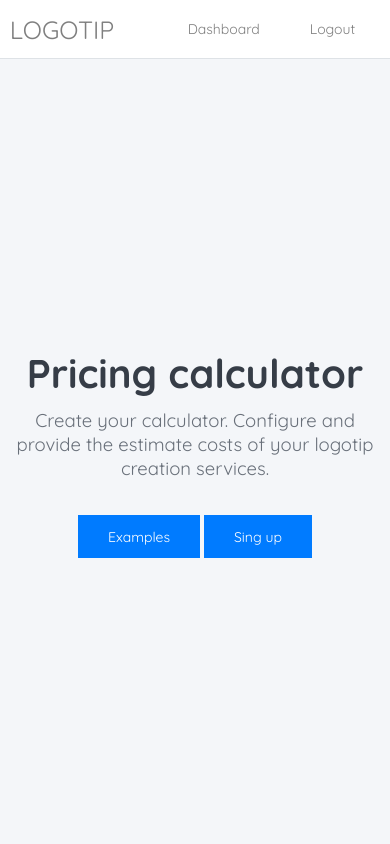
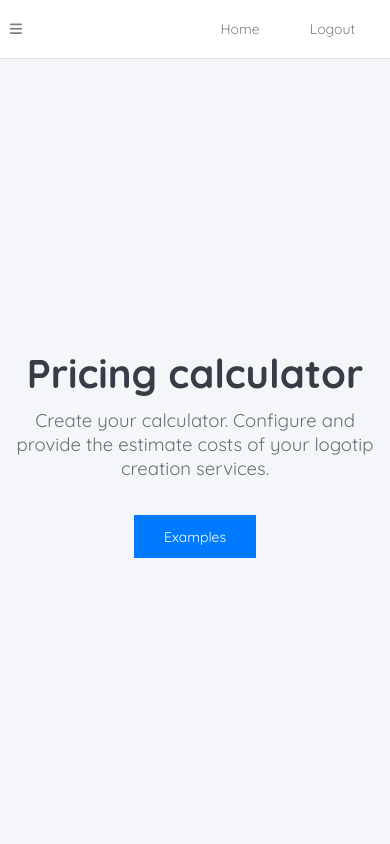
Before and after one commit to maxa22/logoPrice, a PHP site: page /index.php in a window 390 px wide. Run offline with PHP 8.4, Linux system fonts and the light colour scheme; a user stored in the database is signed in; some libraries are stand-ins or nearby versions.

Commit message:
styles change

```diff
--- a/css/styles.css
+++ b/css/styles.css
@@ -110,8 +110,13 @@ header {
   -webkit-box-align: center;
   -ms-flex-align: center;
   align-items: center;
+  padding: 0 2rem 0 7rem;
+  margin: 0 auto;
+}
+.index-nav {
+  margin: 0 auto;
+  max-width: 144rem;
   padding: 0 7rem;
-  margin: 0 auto;
 }
 .navigation__link.logo,
 .navigation__link.logo:link {
@@ -145,8 +150,9 @@ header {
   display: flex;
   justify-content: space-between;
   align-items: center;
+  margin: 0 auto;
+  max-width: 144rem;
   padding: 0 7rem;
-  margin: 0 auto;
 }
 .hero__text,
 .hero__image {
@@ -228,7 +234,7 @@ header {
 .input-wrapper__options {
   display: -ms-grid;
   display: grid;
-  grid-template-columns: repeat(auto-fill, minmax(20rem, 1fr));
+  grid-template-columns: repeat(auto-fill, minmax(22rem, 1fr));
   gap: 4rem;
 }
 input[type="radio"] {
@@ -358,7 +364,7 @@ select {
 
 /* ##### ADMIN PANEL ##### */
 .navigation-admin {
-  padding: 0 7rem;
+  padding: 0 2rem 0 7rem;
 }
 #sidebar-toggle {
   cursor: pointer;
@@ -451,7 +457,7 @@ select {
 }
 
 main {
-  padding: 1rem 7rem;
+  padding: 0 2rem 0 7rem;
   margin: 0 auto;
 }
 /* ##### END OF ADMIN PANEL ##### */
@@ -825,7 +831,7 @@ form .calculator__label {
     justify-content: center;
   }
 }
-@media screen and (max-width: 550px) {
+@media screen and (max-width: 786px) {
   .navigation-admin,
   main,
   .navigation {
@@ -837,6 +843,12 @@ form .calculator__label {
     width: 95%;
     padding: 0;
   }
+  .calculator-form .d-flex {
+    flex-direction: column;
+  }
+  .calculator-form .w-50 {
+    width: 100%;
+  }
   .sidebar {
     width: 0;
     opacity: 0;
@@ -845,14 +857,23 @@ form .calculator__label {
     opacity: 1;
   }
 }
-@media screen and (max-width: 425px) {
+@media screen and (max-width: 550px) {
+  .navigation__link.tablet {
+    display: none;
+  }
+  .navigation__link.logo,
+  .navigation__link.logo:link {
+    font-size: 2rem;
+  }
+
+  .input-wrapper {
+    margin: 5rem auto;
+    width: 80%;
+  }
+  .input-wrapper__options {
+    grid-template-columns: 1fr;
+  }
   .edit-form__option {
     width: 100%;
   }
-  .calculator-form .d-flex {
-    flex-direction: column;
-  }
-  .calculator-form .w-50 {
-    width: 100%;
-  }
 }
--- a/include/admin/admin_nav.php
+++ b/include/admin/admin_nav.php
@@ -5,7 +5,10 @@
             </div>
         <ul class="navigation__menu">
             <li>
-                <a href="<?php base(); ?>calculators" class="navigation__link">Dashboard</a>
+                <a href="<?php base(); ?>index" class="navigation__link">Home</a>
+            </li>
+            <li>
+                <a href="<?php base(); ?>calculators" class="navigation__link tablet">Dashboard</a>
             </li>
             <li>
                 <a href="<?php base(); ?>create_calc" class="navigation__link desktop">Create New Calculator</a>
--- a/include/nav.php
+++ b/include/nav.php
@@ -1,5 +1,5 @@
 <header>
-    <nav class="navigation">
+    <nav class="navigation index-nav">
         <a href="index" class="navigation__link logo">LOGOTIP</a>
         <ul class="navigation__menu">
             <?php if(isset($_SESSION['id'])) { ?>
--- a/pages/index.php
+++ b/pages/index.php
@@ -4,7 +4,12 @@
 <!DOCTYPE html>
 <?php require_once('include/head.php'); ?>
 <body>
-<?php require_once('include/nav.php'); ?>
+<?php if(isset($_SESSION['fullName'])) {
+        require_once('include/admin/admin_nav.php');
+        require_once('include/admin/admin_sidebar.php');
+} else {
+    require_once('include/nav.php');
+}?>
 <div class="hero">
     <div class="hero__text">
         <h1>Pricing calculator</h1>
@@ -12,11 +17,14 @@
             Create your calculator. Configure and provide the estimate costs of your logotip creation services.
         </p>
         <a href="examples" class="intro__button">Examples</a>
-        <a href="register" class="intro__button">Sing up</a>
+        <?php if(!isset($_SESSION['fullName'])) { ?>
+            <a href="register" class="intro__button">Sign up</a>
+        <?php } ?>
     </div>
     <div class="hero__image">
         <img src="images/finance.svg" alt="Personal finance">
     </div>
 </div>
+<script src="<?php base(); ?>js/sidebar.js"></script>
 </body>
 </html>
```
